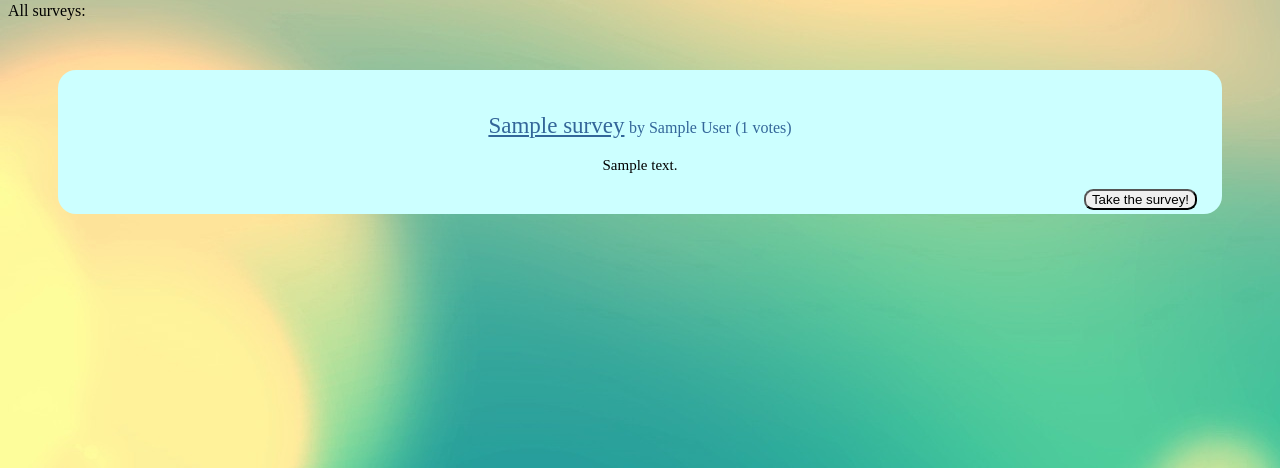
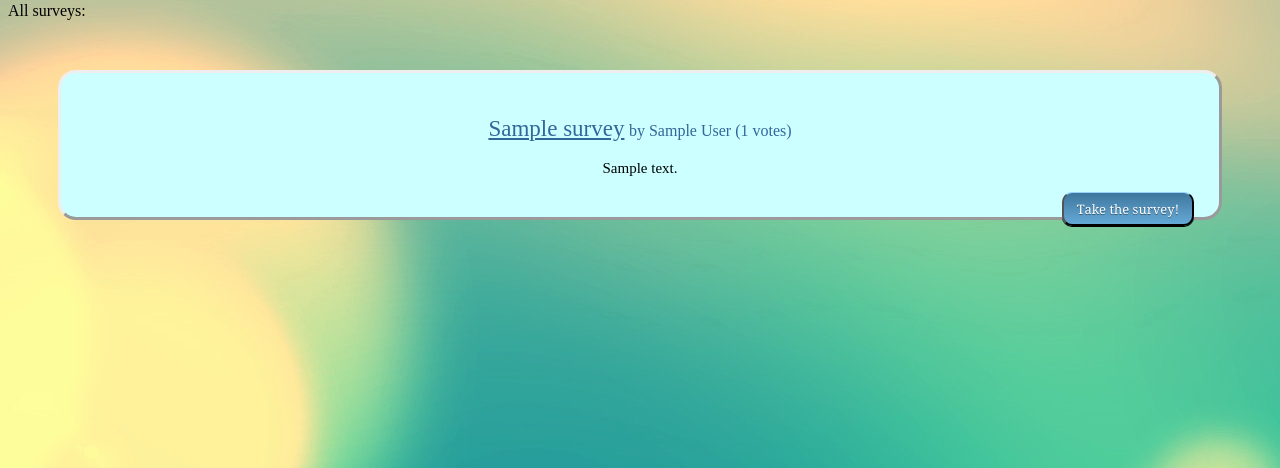
Before and after one commit to meet-projects/survme-y2-2013, a Django app: page /browse/ in a window 1280 px wide. Shown: the part 332-800 px from the top of the page. Run offline with Django 3.2, Linux system fonts and the light colour scheme; tables that the repository leaves empty hold one stand-in row (values such as "Sample post").

Commit message:
more css

```diff
--- a/home/static/css/base.css
+++ b/home/static/css/base.css
@@ -24,6 +24,11 @@
 	margin:100px;
 	padding:25px;
 	border-radius:1em 1em 1em 1em;
+	border-style:outset;
+}
+
+#frame:hover{
+	border-style:inset;
 }
 
 
--- a/home/static/css/browse.css
+++ b/home/static/css/browse.css
@@ -5,9 +5,15 @@
 	margin:50px;
 	padding:25px;
 	border-radius:1em 1em 1em 1em;
+	border-style:outset;
 }
 
-#survTItle{
+#surveyFrame:hover{
+	border-style:inset;
+}
+
+
+#survTitle{
 	font-size:23px;
 	text-decoration:underline;
 }
@@ -27,3 +33,35 @@ input{
 	border-radius:0.7em 0.7em 0.7em 0.7em;
 	vertical-align:middle;
 }
+
+.button {
+   border-top: 1px solid #96d1f8;
+   background: #65a9d7;
+   background: -webkit-gradient(linear, left top, left bottom, from(#3e779d), to(#65a9d7));
+   background: -webkit-linear-gradient(top, #3e779d, #65a9d7);
+   background: -moz-linear-gradient(top, #3e779d, #65a9d7);
+   background: -ms-linear-gradient(top, #3e779d, #65a9d7);
+   background: -o-linear-gradient(top, #3e779d, #65a9d7);
+   padding: 6.5px 13px;
+   -webkit-border-radius: 10px;
+   -moz-border-radius: 10px;
+   border-radius: 10px;
+   -webkit-box-shadow: rgba(0,0,0,1) 0 1px 0;
+   -moz-box-shadow: rgba(0,0,0,1) 0 1px 0;
+   box-shadow: rgba(0,0,0,1) 0 1px 0;
+   text-shadow: rgba(0,0,0,.4) 0 1px 0;
+   color: white;
+   font-size: 13px;
+   font-family: Georgia, serif;
+   text-decoration: none;
+   vertical-align: middle;
+   }
+.button:hover {
+   border-top-color: #28597a;
+   background: #28597a;
+   color: #ccc;
+   }
+.button:active {
+   border-top-color: #1b435e;
+   background: #1b435e;
+   }
--- a/home/static/css/displaysurvey.css
+++ b/home/static/css/displaysurvey.css
@@ -19,6 +19,12 @@
 	margin:100px;
 	padding:25px;
 	border-radius:1em 1em 1em 1em;
+	border-style:outset;
+}
+
+
+#commentsFrame:hover{
+	border-style:inset;
 }
 
 #subComm {
--- a/home/templates/browse.html
+++ b/home/templates/browse.html
@@ -12,7 +12,7 @@
 			<div id="surveyFrame" align="center">
 				<p><span  id="survTItle">{{survey.title}}</span> <span id="subTitle">  by {{survey.author}}			({{survey.totalvotes}} votes) </span></p>
 				<p id="desc">{{survey.desc}}</p>
-				<a href="/survey/{{survey.id}}" id="take"><input type= "submit" value= "Take the survey!"></a>
+				<a href="/survey/{{survey.id}}" id="take"><input type= "submit" value= "Take the survey!" class="button"></a>
 			</div>
 		{% endfor %}
 
```
Also changed, not shown: home/static/css/home.css (+10 -0 lines), home/static/css/newsurvey.css (+12 -12 lines).
